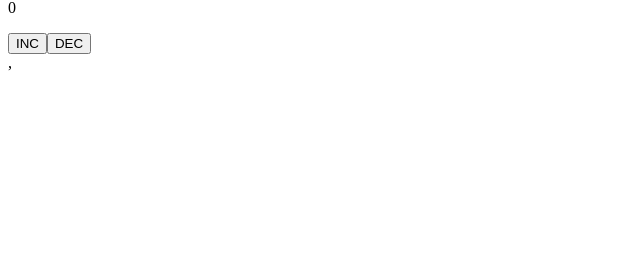
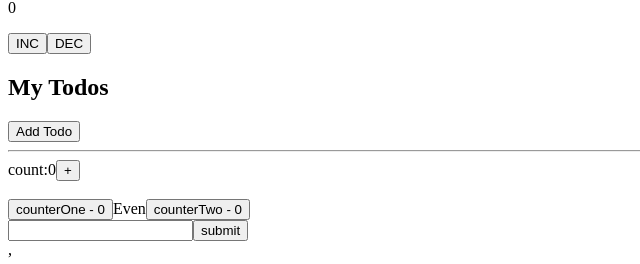
Before and after one commit to Swati634/react_components, a React (Create React App) app: page / in a window 1280 px wide. Shown: the part 747-1011 px from the top of the page, without its empty margins (0-640 px from the left). Before the commit the page ends 827 px from the top, so only its background shows below. Built offline with nearby package versions, Linux system fonts and the light colour scheme.

Commit message:
useCallback,useMemo

```diff
--- a/src/App.js
+++ b/src/App.js
@@ -11,6 +11,9 @@ import UseEffectex from "./UseEffectex";
 import CompoA from "./CompoA";
 import CompA from './useContext/CompA';
 import UseReducer from './UseReducer';
+import CallbackHook from './useCallback/CallbackHook';
+import Memo from './useCallback/Memo';
+import UseRef from './useCallback/UseRef';
 
 const FirstName = createContext()
 const LastName = createContext()
@@ -33,6 +36,9 @@ const App = () => {
       </FirstName.Provider>
       <CompA />
       <UseReducer />
+      <CallbackHook />
+      <Memo />
+      <UseRef />
     </div>
   )
 }
--- a/src/UseReducer.js
+++ b/src/UseReducer.js
@@ -42,4 +42,4 @@ const UseReducer = () => {
 }
 
 
-export default UseReducer
+export default UseReducer;
--- /dev/null
+++ b/src/useCallback/CallbackHook.js
@@ -0,0 +1,27 @@
+import React, { useCallback, useState } from 'react'
+import Todos from './Todos';
+
+const CallbackHook = () => {
+    const [count, setCount] = useState(0);
+    const [todos, setTodos] = useState([]);
+
+    const increment = () => {
+        setCount(count + 1)
+    }
+    const addTodo = useCallback(() => {
+        setTodos((prev) => [...prev, `new entry`])
+    }, [todos])
+
+    return (
+        <div>
+            <Todos todos={todos} addTodo={addTodo}></Todos>
+            <hr />
+            <div>
+                count:{count}
+                <button onClick={increment}>+</button>
+            </div>
+        </div >
+    )
+}
+
+export default CallbackHook
--- /dev/null
+++ b/src/useCallback/Memo.js
@@ -0,0 +1,31 @@
+import React, { useMemo, useState } from 'react'
+
+const Memo = () => {
+
+    const [counterOne, setcounterOne] = useState(0)
+    const [counterTwo, setcounterTwo] = useState(0)
+
+    const IncrementOne = () => {
+        setcounterOne(counterOne + 1)
+    }
+    const IncrementTwo = () => {
+        setcounterTwo(counterTwo + 1)
+    }
+    const isEven = useMemo(() => {
+        console.warn("==hello memo value")
+        let i = 0;
+        while (i < 200000000) i++
+        return counterOne % 2 === 0
+    }, [counterOne])
+
+    return (
+        <div>
+            <br></br> <button class="btn btn-primary" onClick={IncrementOne}>counterOne - {counterOne} </button>
+            <span>{isEven ? "Even" : "odd"}</span>
+            <button class="btn btn-primary" onClick={IncrementTwo}>counterTwo - {counterTwo}</button>
+
+        </div>
+    )
+}
+
+export default Memo
--- /dev/null
+++ b/src/useCallback/Todos.js
@@ -0,0 +1,16 @@
+import React, { memo } from 'react'
+
+const Todos = ({ todos, addTodo }) => {
+    console.log('Child render')
+    return (
+        <div>
+            <h2>My Todos </h2>
+            {todos.map((todo, index) => {
+                return <p key={index} > {todo + index}</p>
+            })}
+            <button onClick={addTodo}>Add Todo</button>
+        </div>
+    )
+}
+
+export default memo(Todos);
--- /dev/null
+++ b/src/useCallback/UseRef.js
@@ -0,0 +1,22 @@
+import React, { useEffect, useState, useRef } from 'react'
+
+const UseRef = () => {
+    const [myData, setMyData] = useState("")
+
+    const inputElem = useRef("")
+
+    const changeStyle = () => {
+        inputElem.current.style.backgroundColor = "#90EE90"
+        inputElem.current.focus()
+
+    }
+    return (
+        <div>
+            <input ref={inputElem} type="text" value={myData} onChange={(e) => setMyData(e.target.value)}></input>
+            <button onClick={changeStyle}>submit</button>
+
+        </div>
+    )
+
+}
+export default UseRef;
```
